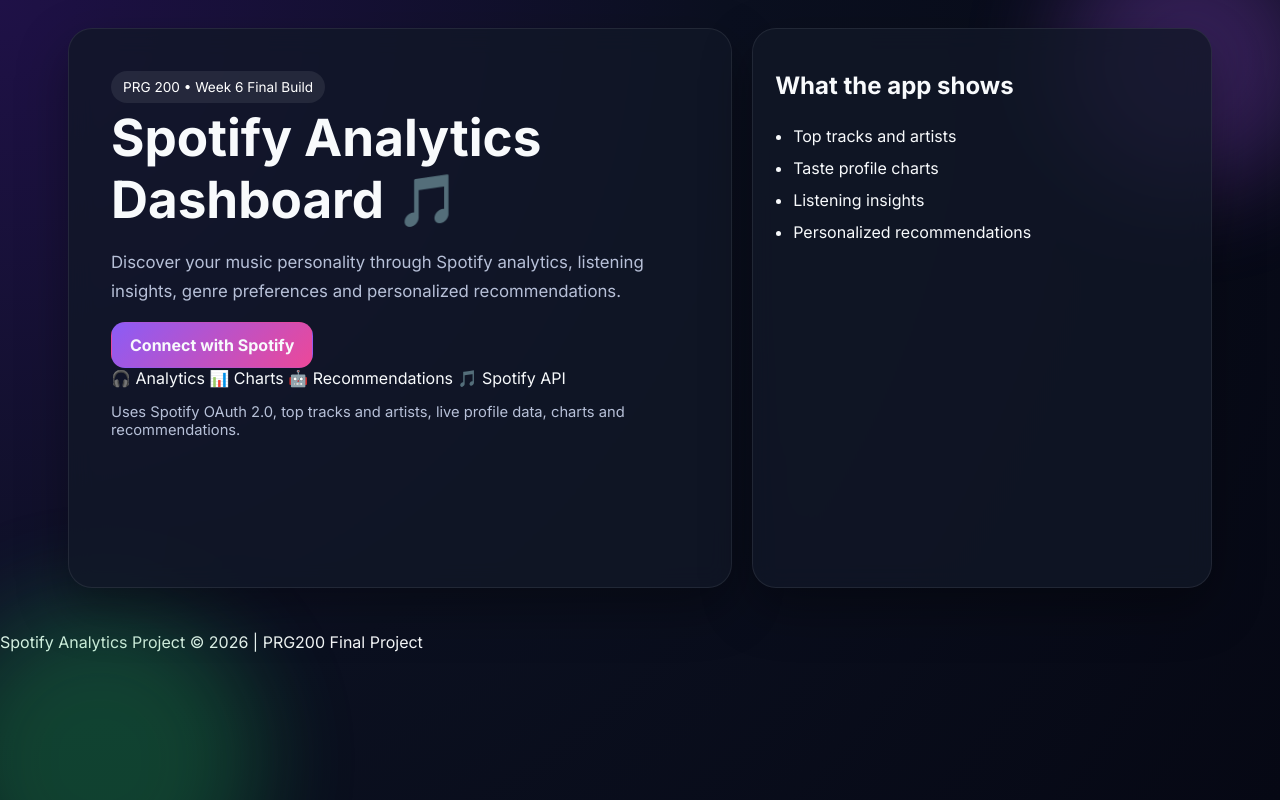
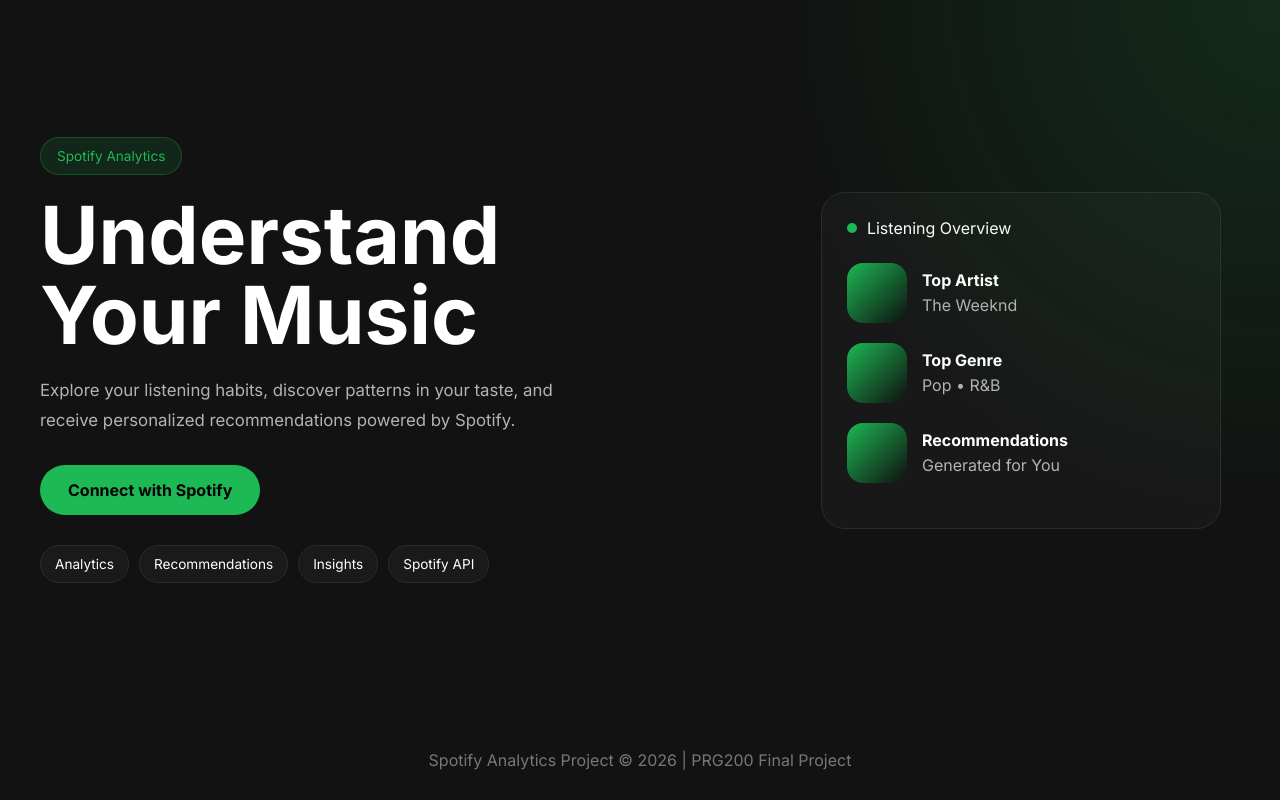
Before and after one commit to Aashna-Mukhia/Spotify-Analytics-A-Personalized-Music-Recommendation-Web-Application, a Flask app: page / in a window 1280 px wide. Run offline with Flask 3, Linux system fonts and the light colour scheme.

Commit message:
Frontend redesigned

```diff
--- a/static/style.css
+++ b/static/style.css
@@ -1,82 +1,322 @@
 :root{
-  --bg:#0b1020;
-  --panel:rgba(17,24,39,.78);
-  --panel-strong:#111827;
-  --text:#f8fafc;
-  --muted:#b7c0d8;
-  --line:rgba(255,255,255,.08);
-  --accent:#8b5cf6;
-  --accent-2:#22c55e;
-  --shadow:0 20px 50px rgba(0,0,0,.35);
+  --bg:#121212;
+  --surface:#181818;
+  --card:#1f1f1f;
+  --border:#2b2b2b;
+  --text:#ffffff;
+  --muted:#b3b3b3;
+  --spotify:#1DB954;
+  --spotify-hover:#1ed760;
 }
 
-*{box-sizing:border-box}
-html,body{height:100%}
+*{
+  margin:0;
+  padding:0;
+  box-sizing:border-box;
+}
+
+html,body{
+  min-height:100%;
+}
+
 body{
-  margin:0;
-  font-family:'Inter',system-ui,-apple-system,BlinkMacSystemFont,'Segoe UI',sans-serif;
-  background:radial-gradient(circle at top left,#1f1147 0%, #0b1020 48%, #060814 100%);
+  font-family:'Inter',sans-serif;
+  background:#121212;
   color:var(--text);
+  overflow-x:hidden;
 }
-a{color:inherit;text-decoration:none}
-.shell{max-width:1200px;margin:0 auto;padding:28px;position:relative;z-index:1}
-.bg-orb{position:fixed;border-radius:999px;filter:blur(50px);opacity:.28;z-index:0}
-.orb-1{width:260px;height:260px;background:#a855f7;top:-70px;right:-40px}
-.orb-2{width:320px;height:320px;background:#22c55e;bottom:-120px;left:-60px}
-.hero,.topbar,.grid{display:grid;gap:20px}
-.hero{grid-template-columns:1.3fr .9fr;align-items:stretch;min-height:70vh}
-.topbar{grid-template-columns:1fr auto;align-items:center;margin-bottom:18px}
-.grid.two{grid-template-columns:1fr 1fr;margin:18px 0}
-.card,.hero-card,.hero-copy{
-  background:var(--panel);
-  border:1px solid var(--line);
+
+body::before{
+  content:'';
+  position:fixed;
+  inset:0;
+  background:
+  radial-gradient(circle at top right,
+  rgba(29,185,84,.15),
+  transparent 35%);
+  pointer-events:none;
+}
+
+.shell{
+  max-width:1300px;
+  margin:auto;
+  padding:40px;
+}
+
+.bg-orb{
+  display:none;
+}
+
+.hero{
+  min-height:80vh;
+  display:grid;
+  grid-template-columns:1.3fr .8fr;
+  gap:50px;
+  align-items:center;
+}
+
+.hero-copy h1{
+  font-size:5rem;
+  line-height:1;
+  margin:20px 0;
+  max-width:650px;
+}
+
+.lead{
+  color:var(--muted);
+  line-height:1.8;
+  max-width:550px;
+  font-size:1.05rem;
+}
+
+.pill{
+  display:inline-block;
+  background:rgba(29,185,84,.12);
+  border:1px solid rgba(29,185,84,.3);
+  color:var(--spotify);
+  padding:10px 16px;
+  border-radius:999px;
+  font-size:.85rem;
+}
+
+.spotify-btn{
+  margin-top:30px;
+  background:var(--spotify);
+  color:#000;
+  font-weight:700;
+  padding:15px 28px;
+  border-radius:999px;
+  display:inline-block;
+  transition:.3s;
+}
+
+.spotify-btn:hover{
+  transform:translateY(-3px);
+  background:var(--spotify-hover);
+}
+
+.feature-tags{
+  margin-top:30px;
+  display:flex;
+  flex-wrap:wrap;
+  gap:10px;
+}
+
+.feature-tags span{
+  padding:10px 14px;
+  background:#1a1a1a;
+  border:1px solid var(--border);
+  border-radius:999px;
+  font-size:.85rem;
+}
+
+.hero-preview{
+  display:flex;
+  justify-content:center;
+}
+
+.preview-card{
+  width:100%;
+  max-width:400px;
+  background:#181818;
+  border:1px solid var(--border);
   border-radius:24px;
-  box-shadow:var(--shadow);
-  backdrop-filter:blur(12px);
+  padding:25px;
 }
-.card,.hero-card{padding:22px}
-.hero-copy{padding:42px}
-.hero h1,.topbar h1{font-size:clamp(2.4rem,4vw,4.8rem);margin:.2rem 0}
-.hero .lead,.subtitle{font-size:1.05rem;color:var(--muted);line-height:1.7}
-.pill{
-  display:inline-flex;align-items:center;gap:8px;
-  padding:8px 12px;border-radius:999px;
-  background:rgba(255,255,255,.08);color:#fff;font-size:.85rem
+
+.preview-header{
+  display:flex;
+  align-items:center;
+  gap:10px;
+  margin-bottom:25px;
 }
+
+.green-dot{
+  width:10px;
+  height:10px;
+  border-radius:50%;
+  background:var(--spotify);
+}
+
+.mock-track{
+  display:flex;
+  gap:15px;
+  align-items:center;
+  margin-bottom:20px;
+}
+
+.cover{
+  width:60px;
+  height:60px;
+  border-radius:16px;
+  background:linear-gradient(
+  135deg,
+  #1DB954,
+  #0f0f0f
+  );
+}
+
+.mock-track p{
+  color:var(--muted);
+  margin-top:5px;
+}
+
+.topbar{
+  display:flex;
+  justify-content:space-between;
+  align-items:center;
+  margin-bottom:30px;
+}
+
+.topbar h1{
+  font-size:3rem;
+  margin-top:15px;
+}
+
+.subtitle{
+  color:var(--muted);
+  margin-top:10px;
+}
+
 .btn{
-  display:inline-flex;align-items:center;justify-content:center;
-  padding:12px 18px;border-radius:14px;font-weight:700;border:1px solid transparent;
-  transition:.2s transform ease,.2s opacity ease;
+  text-decoration:none;
 }
-.btn:hover{transform:translateY(-1px)}
-.btn.primary{background:linear-gradient(135deg,var(--accent),#ec4899)}
-.btn.ghost{background:rgba(255,255,255,.06);border-color:var(--line)}
-.hint,.muted{color:var(--muted);font-size:.92rem}
-.hero-card ul{margin:0;padding-left:18px;line-height:2}
-.flash-stack{display:grid;gap:10px;margin-bottom:16px}
+
+.ghost{
+  padding:12px 20px;
+  border-radius:999px;
+  background:#181818;
+  border:1px solid var(--border);
+}
+
+.grid.two{
+  display:grid;
+  grid-template-columns:1fr 1fr;
+  gap:20px;
+  margin-bottom:20px;
+}
+
+.card{
+  background:#181818;
+  border:1px solid var(--border);
+  border-radius:22px;
+  padding:24px;
+  transition:.3s;
+}
+
+.card:hover{
+  transform:translateY(-6px);
+  border-color:rgba(29,185,84,.4);
+}
+
+.card h2{
+  margin-bottom:20px;
+}
+
+.list{
+  display:flex;
+  flex-direction:column;
+  gap:12px;
+}
+
+.list-item{
+  background:#202020;
+  border-radius:16px;
+  padding:14px 18px;
+  display:flex;
+  justify-content:space-between;
+  align-items:center;
+}
+
+.mini-link{
+  color:var(--spotify);
+  font-weight:600;
+}
+
+.muted{
+  color:var(--muted);
+  margin-top:4px;
+}
+
+.insight-item{
+  background:#202020;
+  border-radius:14px;
+  padding:12px;
+  margin-bottom:10px;
+}
+
+.recommendations{
+  display:grid;
+  gap:16px;
+}
+
+.rec-card{
+  display:grid;
+  grid-template-columns:90px 1fr;
+  gap:15px;
+  background:#202020;
+  border-radius:18px;
+  overflow:hidden;
+  padding:12px;
+}
+
+.rec-card img{
+  width:90px;
+  height:90px;
+  object-fit:cover;
+  border-radius:14px;
+  transition:.3s;
+}
+
+.rec-card:hover img{
+  transform:scale(1.05);
+}
+
+.rec-meta{
+  display:flex;
+  flex-direction:column;
+  gap:6px;
+}
+
 .flash{
-  padding:14px 16px;border-radius:16px;border:1px solid var(--line);background:rgba(255,255,255,.06)
+  background:#181818;
+  padding:15px;
+  border-radius:16px;
+  margin-bottom:20px;
 }
-.flash.error{border-color:rgba(248,113,113,.35)}
-.flash.success{border-color:rgba(34,197,94,.35)}
-.list{display:grid;gap:12px}
-.list-item{
-  display:flex;justify-content:space-between;align-items:center;gap:12px;
-  padding:14px 16px;border-radius:16px;background:rgba(255,255,255,.04);border:1px solid var(--line)
+
+.footer{
+  text-align:center;
+  padding:30px;
+  color:#777;
 }
-.mini-link{font-weight:700;color:#a78bfa}
-.insight-item{
-  padding:12px 14px;border-radius:14px;background:rgba(255,255,255,.04);
-  border:1px solid var(--line);margin-top:10px
+
+canvas{
+  max-height:300px;
 }
-.recommendations{display:grid;gap:14px}
-.rec-card{
-  display:grid;grid-template-columns:72px 1fr;gap:14px;
-  padding:12px;border-radius:18px;background:rgba(255,255,255,.04);border:1px solid var(--line)
+
+@media(max-width:900px){
+
+.hero{
+  grid-template-columns:1fr;
 }
-.rec-card img{width:72px;height:72px;border-radius:14px;object-fit:cover}
-.rec-meta{display:grid;gap:6px}
-@media (max-width: 900px){
-  .hero,.grid.two,.topbar{grid-template-columns:1fr}
-  .shell{padding:18px}
+
+.grid.two{
+  grid-template-columns:1fr;
 }
+
+.hero-copy h1{
+  font-size:3rem;
+}
+
+.topbar{
+  flex-direction:column;
+  align-items:flex-start;
+  gap:20px;
+}
+
+.shell{
+  padding:20px;
+}
+
+}
--- a/templates/login.html
+++ b/templates/login.html
@@ -6,44 +6,63 @@
 
     <div class="hero-copy">
 
-    <span class="pill">PRG 200 • Week 6 Final Build</span>
+        <span class="pill">Spotify Analytics</span>
 
-    <h1>Spotify Analytics Dashboard 🎵</h1>
+        <h1>
+            Understand Your Music
+        </h1>
 
         <p class="lead">
-      Discover your music personality through Spotify analytics,
-      listening insights, genre preferences and personalized
-      recommendations.
+            Explore your listening habits, discover patterns in your taste,
+            and receive personalized recommendations powered by Spotify.
         </p>
 
-    <a class="btn primary" href="{{ url_for('login') }}">
+        <a class="btn spotify-btn" href="{{ url_for('login') }}">
             Connect with Spotify
         </a>
 
         <div class="feature-tags">
-      <span>🎧 Analytics</span>
-      <span>📊 Charts</span>
-      <span>🤖 Recommendations</span>
-      <span>🎵 Spotify API</span>
+            <span>Analytics</span>
+            <span>Recommendations</span>
+            <span>Insights</span>
+            <span>Spotify API</span>
         </div>
-
-    <p class="hint">
-      Uses Spotify OAuth 2.0, top tracks and artists,
-      live profile data, charts and recommendations.
-    </p>
 
     </div>
 
-  <div class="hero-card">
+    <div class="hero-preview">
 
-    <h2>What the app shows</h2>
+        <div class="preview-card">
+            <div class="preview-header">
+                <span class="green-dot"></span>
+                <span>Listening Overview</span>
+            </div>
 
-    <ul>
-      <li>Top tracks and artists</li>
-      <li>Taste profile charts</li>
-      <li>Listening insights</li>
-      <li>Personalized recommendations</li>
-    </ul>
+            <div class="mock-track">
+                <div class="cover"></div>
+                <div>
+                    <strong>Top Artist</strong>
+                    <p>The Weeknd</p>
+                </div>
+            </div>
+
+            <div class="mock-track">
+                <div class="cover"></div>
+                <div>
+                    <strong>Top Genre</strong>
+                    <p>Pop • R&B</p>
+                </div>
+            </div>
+
+            <div class="mock-track">
+                <div class="cover"></div>
+                <div>
+                    <strong>Recommendations</strong>
+                    <p>Generated for You</p>
+                </div>
+            </div>
+
+        </div>
 
     </div>
 
```
Also changed, not shown: templates/dashboard.html (+12 -202 lines). Lines whose indentation alone changed are shown as unchanged.
